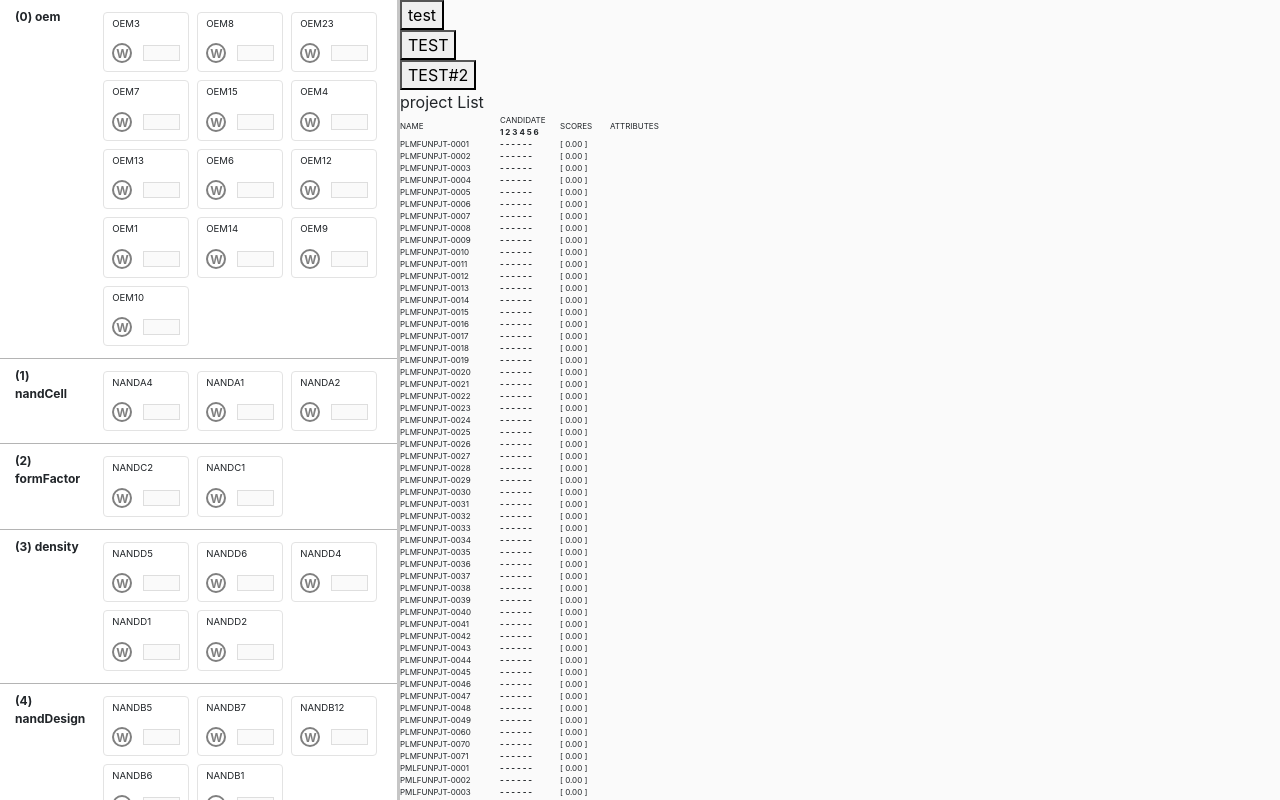
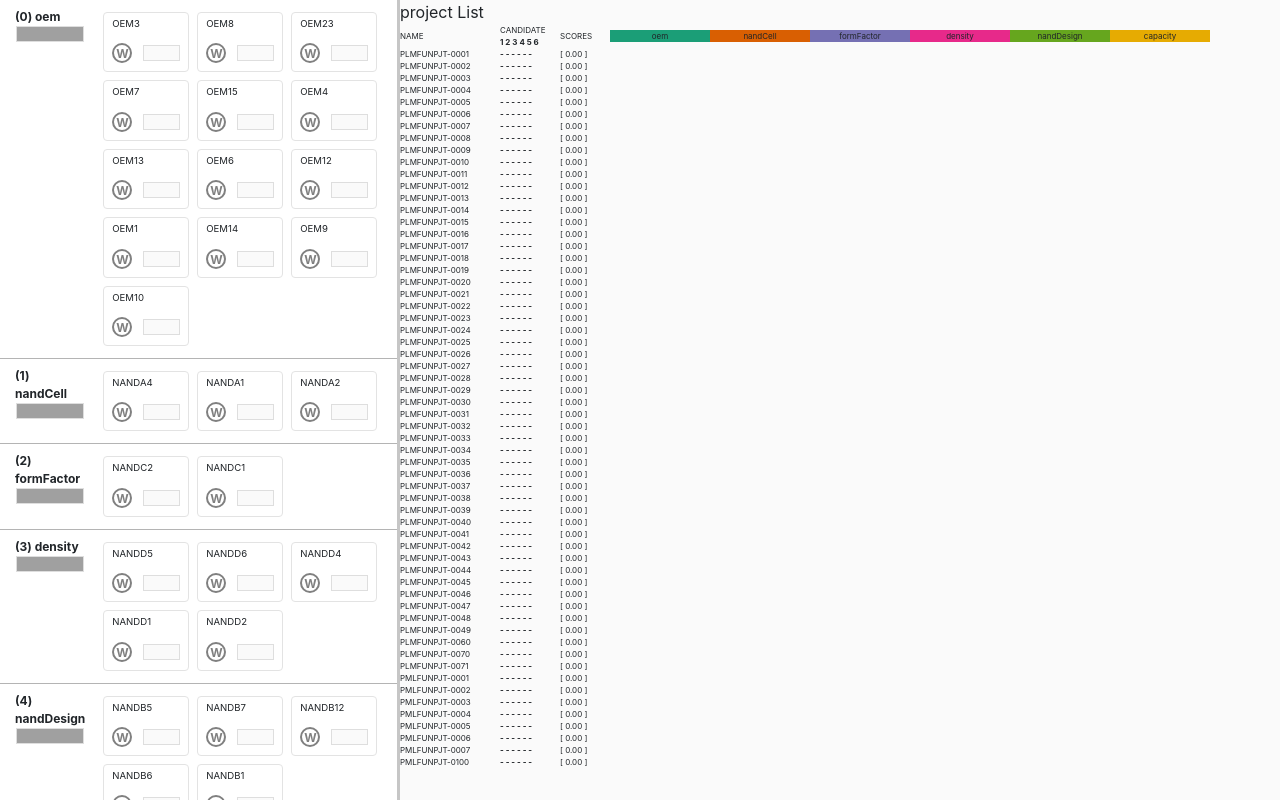
Before and after one commit to ytaek/defect-propagation-viz, a React (Create React App) app: page / in a window 1280 px wide. Built offline with nearby package versions, Linux system fonts and the light colour scheme; some icons are missing.

Commit message:
add criterion weight function

```diff
--- a/src/App.scss
+++ b/src/App.scss
@@ -162,3 +162,18 @@
     overflow-y: auto;
   }
 }
+
+.criterion-weight-slider {
+  flex: 1;
+  background: #fafafa;
+  height: 16px;
+  margin-left: 1px;
+  border: 1px solid #dedede;
+  position: relative;
+
+  .slider-bar {
+    position: absolute;
+    background: #a0a0a0;
+    height: 100%;
+  }
+}
--- a/src/components/CriterionItem.tsx
+++ b/src/components/CriterionItem.tsx
@@ -5,11 +5,13 @@ import {
   CriterionValueInterface
 } from "../services/DataService";
 import { CriterionValueWeightControl } from './CriterionValueWeightControl';
+import { CriterionWeightControl } from './CriterionWeightControl';
 
 interface Props {
   criterion: CriterionInterface;
-  onToggleWeight(cv: CriterionValueInterface): void;
-  onSetWeight(cv:CriterionValueInterface, weight: number): void;
+  onSetWeight(c: CriterionInterface, weight: number): void;
+  onValueToggleWeight(cv: CriterionValueInterface): void;
+  onValueSetWeight(cv:CriterionValueInterface, weight: number): void;
 }
 
 export class CriterionItem extends React.Component<Props> {
@@ -19,14 +21,17 @@ export class CriterionItem extends React.Component<Props> {
       <Row className="criterion-row">
         <Col xs={3} className="criterion-name">
           ({this.props.criterion.id}) {this.props.criterion.name}
+          <CriterionWeightControl
+            onSetWeight={this.props.onSetWeight}
+            criterion={this.props.criterion}/>
         </Col>
         <Col xs={9} className="criterion-category-list-container">
           {this.props.criterion.values.map(
             (cv: CriterionValueInterface, i: number) => (
               <CriterionValueWeightControl
                 key={i}
-                onToggleWeight={this.props.onToggleWeight}
-                onSetWeight={this.props.onSetWeight}
+                onToggleWeight={this.props.onValueToggleWeight}
+                onSetWeight={this.props.onValueSetWeight}
                 criterionValue={cv}/>
             )
           )}
@@ -36,7 +41,7 @@ export class CriterionItem extends React.Component<Props> {
   }
 
   onCategoryClicked = (cv: any) => {
-    console.log(cv)
+    console.log(cv);
   }
 }
 
--- /dev/null
+++ b/src/components/CriterionWeightControl.tsx
@@ -0,0 +1,72 @@
+import * as React from "react";
+import { CriterionInterface } from 'src/services/DataService';
+
+interface Props {
+  criterion: CriterionInterface;
+  onSetWeight(cv: CriterionInterface, weight: number): void;
+}
+
+interface State {
+  immediateWeight: number | null
+}
+
+export class CriterionWeightControl extends React.Component<Props, State> {
+
+  private mouseDownSliderX: number;
+  private mouseDownClientX: number ;
+  private sliderWidth: number;
+
+  constructor(props: Props) {
+    super(props);
+
+    this.state = { immediateWeight: null };
+
+    this.onMouseDown = this.onMouseDown.bind(this);
+    this.onMouseUp = this.onMouseUp.bind(this);
+    this.onMouseMove = this.onMouseMove.bind(this);
+  }
+
+  onMouseDown(event: any) {
+    console.log("mouse down");
+    this.mouseDownSliderX = event.nativeEvent.offsetX;
+    this.mouseDownClientX = event.nativeEvent.clientX;
+    this.sliderWidth = event.nativeEvent.srcElement.offsetWidth;
+
+    window.addEventListener('mouseup', this.onMouseUp, false);
+    window.addEventListener('mousemove', this.onMouseMove, false);
+
+
+    return true;
+  }
+
+  onMouseUp(event: any) {
+    this.onMouseMove(event);
+    this.props.onSetWeight(this.props.criterion, this.state.immediateWeight!);
+    this.setState({ immediateWeight: null });
+
+    window.removeEventListener("mouseup", this.onMouseUp, false);
+    window.removeEventListener("mousemove", this.onMouseMove, false);
+  }
+
+  onMouseMove(event: any) {
+
+    const deltaX = event.clientX - this.mouseDownClientX
+    console.log("deltaX: ", deltaX)
+    this.setState({ immediateWeight: Math.min(1, Math.max(0, (this.mouseDownSliderX + deltaX) / this.sliderWidth)) });
+  }
+
+  render() {
+    let weightView
+    weightView = <div className="criterion-weight-slider" onMouseDown={this.onMouseDown}>
+        <div className="slider-bar" style={{
+          width: (this.state.immediateWeight || this.props.criterion.weight) * 100 + '%'
+        }} />
+      </div>
+
+    return (
+      <div className="status-container">
+        {weightView}
+      </div>
+    );
+  }
+}
--- a/src/components/ProjectItem.tsx
+++ b/src/components/ProjectItem.tsx
@@ -26,10 +26,10 @@ export class ProjectItem extends React.Component<Props> {
 
     const criterionWeights = criteria.map(c => {
       const value = project.attributes[c.name];
-      return c.values.filter(cv => cv.name === value)[0].weight;
+      return c.values.filter(cv => cv.name === value)[0].weight * c.weight;
     });
 
-    const colos = d3.schemeDark2;
+    const colors = d3.schemeDark2;
 
     return (
       <div className="flex-container flex-align-items-center">
@@ -55,7 +55,7 @@ export class ProjectItem extends React.Component<Props> {
             <div key={i} className="attributes">
               <div style={{
                   width:100*criterionWeights[i],
-                  backgroundColor: colos[i]
+                  backgroundColor: colors[i]
                 }}>
                 {criterionWeights[i] !== 0 ? project.attributes[c.name] : ""}
               </div>
--- a/src/components/ProjectList.tsx
+++ b/src/components/ProjectList.tsx
@@ -2,6 +2,7 @@ import * as React from 'react';
 import { ProjectInterface, CriterionValueInterface, CriterionValueStatus, CriterionInterface } from 'src/services/DataService';
 import ProjectItem from './ProjectItem';
 import './project.css';
+import * as d3 from "d3";
 
 interface Props {
   projects: ProjectInterface[];
@@ -24,14 +25,16 @@ class ProjectList extends React.Component<Props> {
 
 console.log("ProjectList", this.props);
 console.log("CAND = ", candidateCriterionValueList)
-    const { projects } = this.props;
+    const { projects, criteria } = this.props;
+
+    const colors = d3.schemeDark2;
 
     // projects.sort( (a, b) => (b.score - a.score) );
 
     return (
       <div>
-        <div><button onClick={this.props.onOrder}>TEST</button></div>
-        <div><button onClick={this.test2}>TEST#2</button></div>
+        {/* <div><button onClick={this.props.onOrder}>TEST</button></div>
+        <div><button onClick={this.test2}>TEST#2</button></div> */}
         <div>project List</div>
         {/* <div className="flex-container flex-align-items-center">
           <label className="name">NAME</label>
@@ -62,9 +65,18 @@ console.log("CAND = ", candidateCriterionValueList)
           <div className="score">
             SCORES
           </div>
-          <div className="attributes">
-            ATTRIBUTES
-          </div>
+          {
+            criteria.map( (c, i) => (
+              <div key={i} className="attributes">
+                <div style={{
+                    width:100*c.weight,
+                    backgroundColor: colors[i]
+                  }}>
+                  {c.weight !== 0 ? c.name : ""}
+                </div>
+              </div>
+            ))
+          }
         </div>
         {
           // sorting
@@ -72,7 +84,7 @@ console.log("CAND = ", candidateCriterionValueList)
           projects.map( (prj: ProjectInterface, i: number) =>
             <ProjectItem
               project={prj}
-              criteria={this.props.criteria}
+              criteria={criteria}
               candidateCriterionValueList={candidateCriterionValueList}
               nonCandidateCriterionValueList={nonCandidateCriterionValueList}
               weightCriterionValueList={weightCriterionValueList}
--- a/src/containers/CriterionListContainer.tsx
+++ b/src/containers/CriterionListContainer.tsx
@@ -21,34 +21,31 @@ class CriterionListContainer extends React.Component<Props> {
     return (
       <CriterionList
         criteria={this.props.criteria}
-        onInsertWeight={this.onInsertWeight}
-        onDeleteWeight={this.onDeleteWeight}
-        onToggleWeight={this.onToggleWeight}
         onSetWeight={this.onSetWeight}
+        onValueToggleWeight={this.onValueToggleWeight}
+        onValueSetWeight={this.onValueSetWeight}
       />
     );
   }
 
-  onInsertWeight = (): void => {
-    const { criteriaActions } = this.props;
-    criteriaActions.insertWeight();
-  }
-  onDeleteWeight = (): void => {
-    const { criteriaActions } = this.props;
-    criteriaActions.deleteWeight();
-  }
-
-  onToggleWeight = (cv: CriterionValueInterface): void => {
-    console.log("Container toggle called")
+  onSetWeight = (c: CriterionInterface, weight: number): void => {
     const { criteria, criteriaActions, projectsActions } = this.props;
-    criteriaActions.toggleWeight(cv);
+    c.weight = weight;
+    criteriaActions.setWeight(c);
     projectsActions.calculateScore(criteria);
   }
 
-  onSetWeight = (cv: CriterionValueInterface, weight: number): void => {
+  onValueToggleWeight = (cv: CriterionValueInterface): void => {
+    console.log("Container toggle called")
+    const { criteria, criteriaActions, projectsActions } = this.props;
+    criteriaActions.valueToggleWeight(cv);
+    projectsActions.calculateScore(criteria);
+  }
+
+  onValueSetWeight = (cv: CriterionValueInterface, weight: number): void => {
     const { criteria, criteriaActions, projectsActions } = this.props;
     cv.weight = weight;
-    criteriaActions.setWeight(cv);
+    criteriaActions.valueSetWeight(cv);
     projectsActions.calculateScore(criteria);
   }
 }
--- a/src/containers/ProjectListContainer.tsx
+++ b/src/containers/ProjectListContainer.tsx
@@ -28,7 +28,7 @@ class ProjectListContainer extends React.Component<Props> {
 console.log("Container render reloaded!!", this.props.criteria)
         return (
             <div>
-                <button onClick={this.test} >test</button>
+                {/* <button onClick={this.test} >test</button> */}
                 <ProjectList
                     projects={this.props.projects}
                     criteria={this.props.criteria}
--- a/src/redux/modules/criteria.ts
+++ b/src/redux/modules/criteria.ts
@@ -1,82 +1,77 @@
 import { CriterionInterface, CriterionValueInterface, CriterionValueStatus } from 'src/services/DataService';
 import update from 'react-addons-update';
+import { csv } from 'd3';
 
 // types
 export interface CriteriaState {
   criteria: CriterionInterface[];
 }
 
-export const INSERT_WEIGHT = "criteria/INSERT_WEIGHT";
-export const DELETE_WEIGHT = "criteria/DELETE_WEIGHT";
-export const TOGGLE_WEIGHT = "criteria/TOGGLE_WEIGHT";
 export const SET_WEIGHT = "criteria/SET_WEIGHT";
+export const VALUE_TOGGLE_WEIGHT = "criteria/VALUE_TOGGLE_WEIGHT";
+export const VALUE_SET_WEIGHT = "criteria/VALUE_SET_WEIGHT";
 
-interface InsertWeightAction {
-  type: typeof INSERT_WEIGHT;
-  payload: number;
+interface SetWeightAction {
+  type: typeof SET_WEIGHT;
+  payload: {
+    criterion: CriterionInterface
+  }
 }
 
-interface DeleteWeightAction {
-  type: typeof DELETE_WEIGHT;
-  payload: number;
-}
-
-interface ToggleWeightAction {
-  type: typeof TOGGLE_WEIGHT;
+interface ValueToggleWeightAction {
+  type: typeof VALUE_TOGGLE_WEIGHT;
   payload: {
     criterionValue: CriterionValueInterface
   };
 }
 
-interface SetWeightAction {
-  type: typeof SET_WEIGHT;
+interface ValueSetWeightAction {
+  type: typeof VALUE_SET_WEIGHT;
   payload: {
     criterionValue: CriterionValueInterface
   }
 }
 
+
 export type CriteriaActionTypes =
-  | InsertWeightAction
-  | DeleteWeightAction
-  | ToggleWeightAction
-  | SetWeightAction
+  SetWeightAction
+  | ValueToggleWeightAction
+  | ValueSetWeightAction
   ;
 
 // actions
 
-function insertWeight() {
-  console.log("CALLED INSERT WEIGHT");
+function setWeight(c: CriterionInterface) {
   return {
-    type: INSERT_WEIGHT,
-    payload: {}
-  };
+    type: SET_WEIGHT,
+    payload: {
+      criterion: c
+    }
+  }
 }
 
-function deleteWeight() {
-  console.log("CALLED DELETE WEIGHT");
-  return {
-    type: DELETE_WEIGHT,
-    payload: {}
-  };
-}
-
-function toggleWeight(cv: CriterionValueInterface) {
-  console.log("CALLED Toggle Weight", cv, CriterionValueStatus, Object.values(CriterionValueStatus));
-
+function valueToggleWeight(cv: CriterionValueInterface) {
   const nextStatus = (cv.status + 1) % (Object.keys(CriterionValueStatus).length / 2) + 1;
   cv.status = nextStatus;
-  console.log("toggle status => ", cv.status, nextStatus);
+  if (cv.status !== CriterionValueStatus.WEIGHT) {
+    cv.weight = 0;
+  }
+  // test code
+  else {
+    console.log("UNEXPECTED ROUTE");
+  }
+
   return {
-    type: TOGGLE_WEIGHT,
+    type: VALUE_TOGGLE_WEIGHT,
     payload: {
       criterionValue: cv
     }
   }
 }
 
-function setWeight(cv: CriterionValueInterface) {
+function valueSetWeight(cv: CriterionValueInterface) {
   return {
-    type: SET_WEIGHT,
+    type: VALUE_SET_WEIGHT,
     payload: {
       criterionValue: cv
     }
@@ -84,10 +79,9 @@ function setWeight(cv: CriterionValueInterface) {
 }
 
 export const criteriaActionCreators = {
-  insertWeight,
-  deleteWeight,
-  toggleWeight,
-  setWeight
+  setWeight,
+  valueToggleWeight,
+  valueSetWeight
 }
 
 // reducers
@@ -101,15 +95,19 @@ export function criteriaReducer(
   action: CriteriaActionTypes
 ): CriteriaState {
   switch (action.type) {
-    case INSERT_WEIGHT:
+    case SET_WEIGHT:
+console.log("SET_WEIGHT!!")
       return {
-        criteria: [...state.criteria]
-      };
-    case DELETE_WEIGHT:
-      return {
-        criteria: [...state.criteria]
-      };
-    case TOGGLE_WEIGHT:
+        criteria: update(
+          state.criteria,
+          {
+            [action.payload.criterion.id]: {
+              weight: { $set: action.payload.criterion.weight}
+            }
+          }
+        )
+      }
+    case VALUE_TOGGLE_WEIGHT:
       return {
         criteria: update(
           state.criteria,
@@ -117,14 +115,15 @@ export function criteriaReducer(
             [action.payload.criterionValue.criterion!.id]: {
               values: {
                 [action.payload.criterionValue.id]: {
-                  status: { $set: action.payload.criterionValue.status }
+                  status: { $set: action.payload.criterionValue.status },
+                  weight: { $set: action.payload.criterionValue.weight }
                 }
               }
             }
           }
         )
       }
-    case SET_WEIGHT:
+    case VALUE_SET_WEIGHT:
       return {
         criteria: update(
           state.criteria,
--- a/src/services/DataService.ts
+++ b/src/services/DataService.ts
@@ -80,7 +80,7 @@ export class DataService {
         id: ci,
         name: d.name,
         values: cValues,
-        weight: 0
+        weight: 1
       };
       cValues.forEach(cv => (cv.criterion = criterion));
 
```
Also changed, not shown: src/components/CriterionList.tsx (+5 -5 lines).
